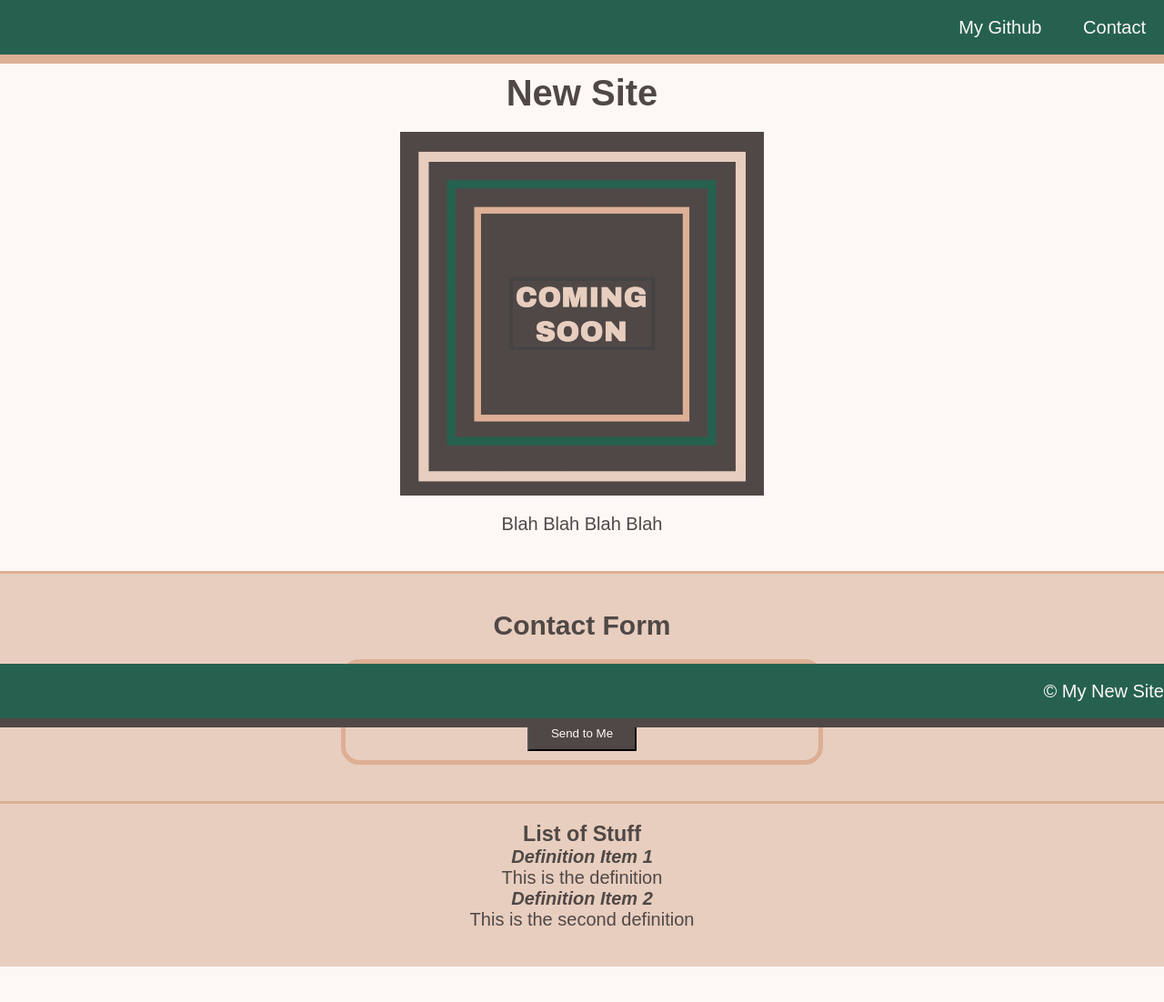
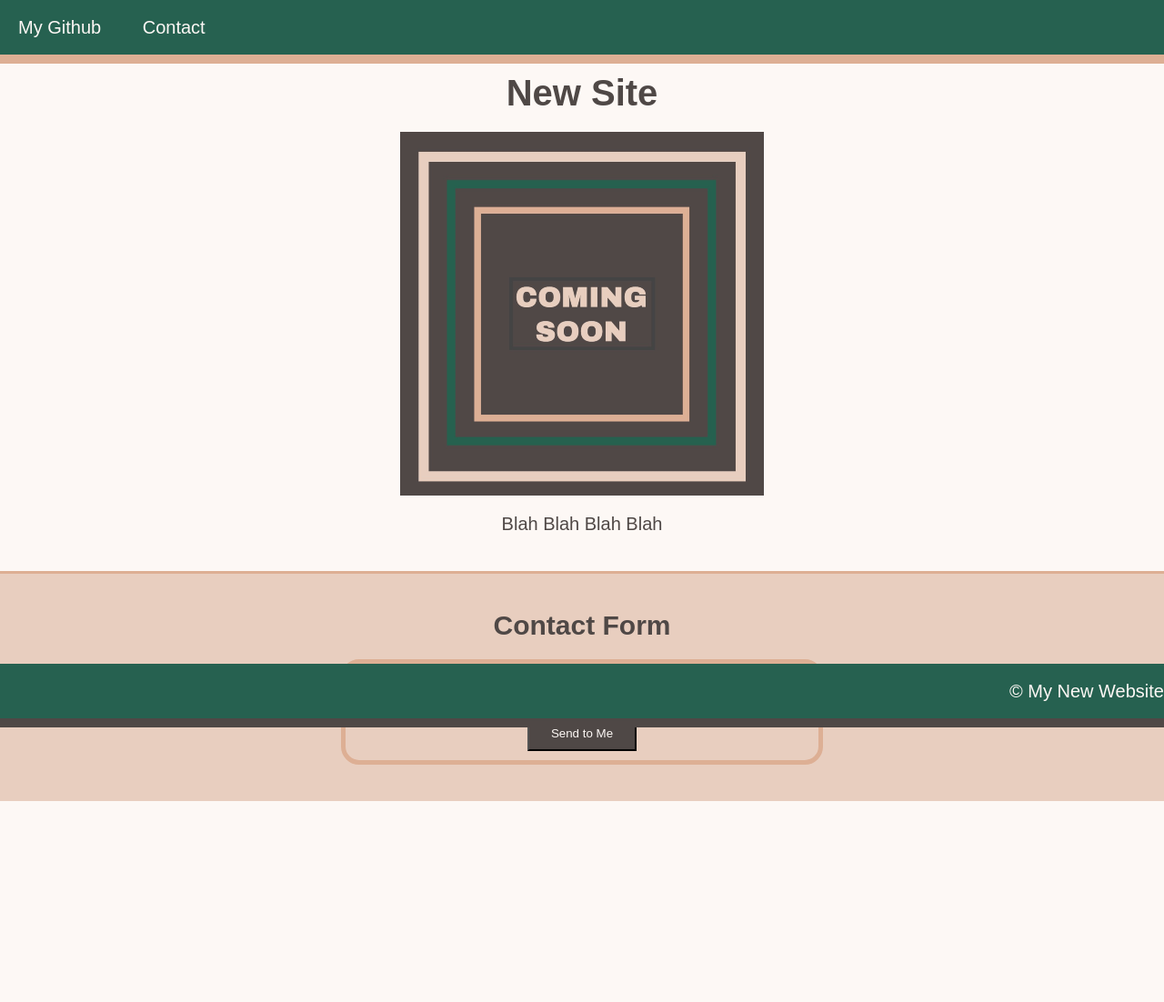
Before and after one commit to D0nger5/Landing-Page, a plain HTML site: page index.html in a window 1280 px wide. Shown: the whole page at 91% size. After the commit the page ends 941 px from the top, so only its background shows below. Drawn offline with Linux system fonts and the light colour scheme.

```diff
--- a/index.html
+++ b/index.html
@@ -11,7 +11,7 @@
 
     <body>
         <header>
-            <nav class="text-right">
+            <nav class=""text-rigt">
             <ul>
                 <li> <a href="https://github.com/D0nger5">My Github</a></li>
                 <li> <a href="#Contact">Contact</a></li>
@@ -43,18 +43,9 @@
                     </div>
                 </form>
             </section>
-            <section id="section_two">
-                <h3 class="text-center">List of Stuff</h3>
-                    <dl>
-                        <dt class="text-center"> <b><i>Definition Item 1</b></i></dt>
-                        <dd class="text-center">This is the definition</dd>
-                        <dt class="text-center"> <b><i>Definition Item 2</b></i></dt>
-                        <dd class="text-center">This is the second definition</dd>
-                    </dl>
-            </section>
         </main>
         <footer class="text-right">
-        &copy My New Site
+        &copy My New Website
         </footer>
     </body>
 </html>
```
